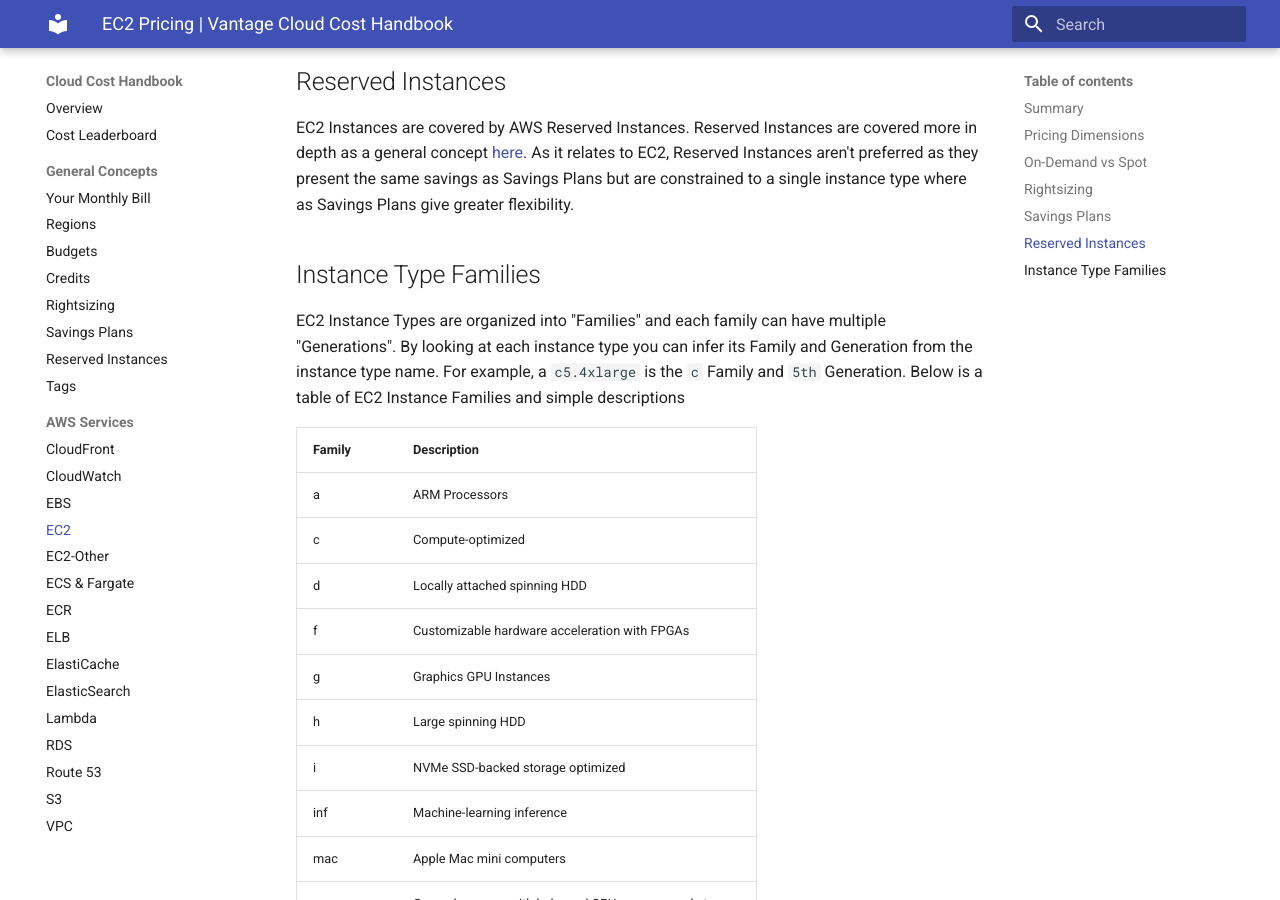
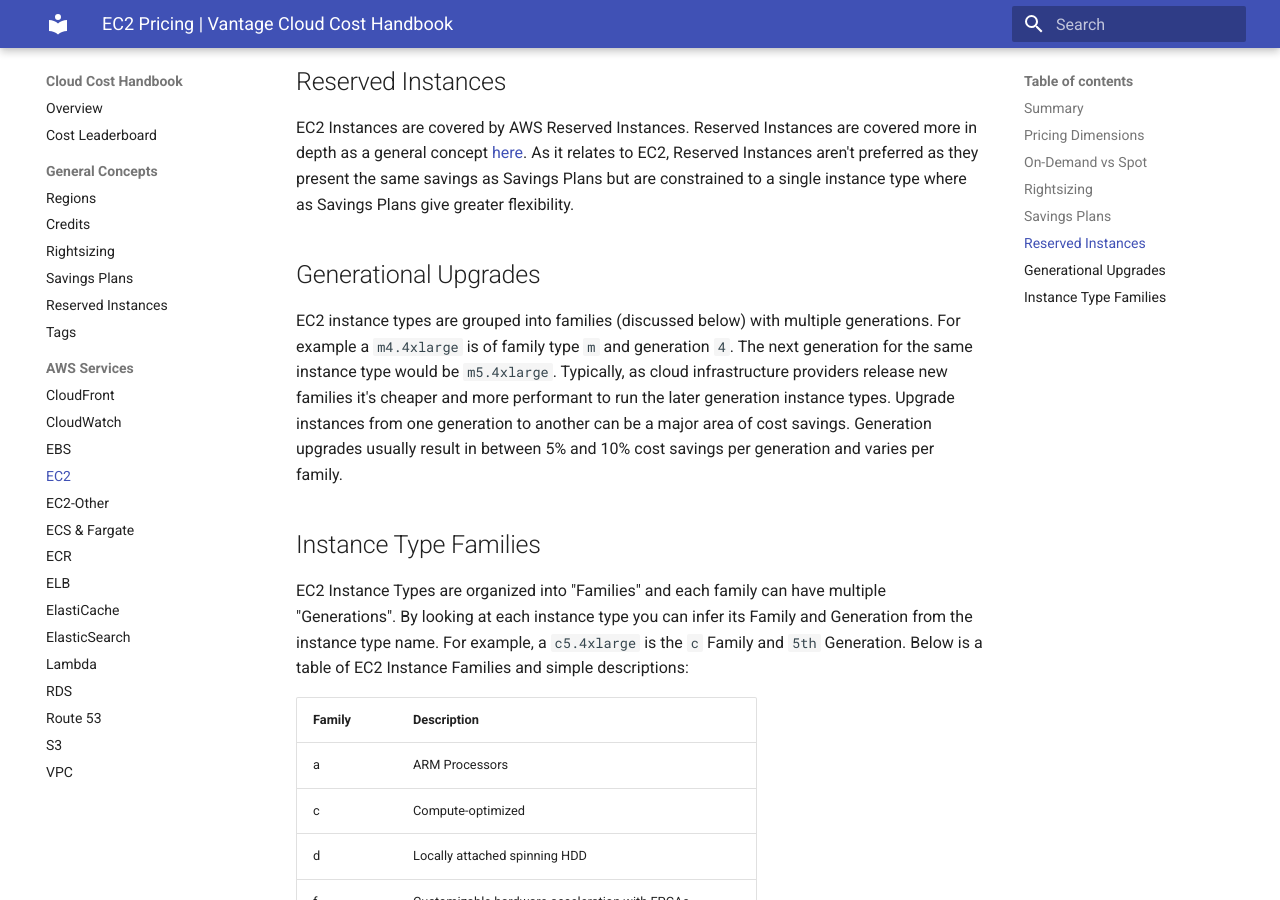
Before and after one commit to vantage-sh/handbook.vantage.sh, an MkDocs documentation site: the page built from docs/aws/services/ec2-pricing.md, in a window 1280 px wide and 900 px high, scrolled down 1513 px. Built offline with MkDocs 1.6.1 and Material for MkDocs 9.7.7, drawn with Linux system fonts in a browser that asks for light colours.

Commit message:
Add in credits language. Add in generational upgrades to ec2. remove some sidebar references for now

```diff
--- a/docs/aws/services/ec2-pricing.md
+++ b/docs/aws/services/ec2-pricing.md
@@ -28,9 +28,12 @@
 ## Reserved Instances
 EC2 Instances are covered by AWS Reserved Instances. Reserved Instances are covered more in depth as a general concept [here](/aws/concepts/reserved-instances/). As it relates to EC2, Reserved Instances aren't preferred as they present the same savings as Savings Plans but are constrained to a single instance type where as Savings Plans give greater flexibility.
 
+## Generational Upgrades
+EC2 instance types are grouped into families (discussed below) with multiple generations. For example a `m4.4xlarge` is of family type `m` and generation `4`. The next generation for the same instance type would be `m5.4xlarge`. Typically, as cloud infrastructure providers release new families it's cheaper and more performant to run the later generation instance types. Upgrade instances from one generation to another can be a major area of cost savings. Generation upgrades usually result in between 5% and 10% cost savings per generation and varies per family.
+
 ## Instance Type Families
+EC2 Instance Types are organized into "Families" and each family can have multiple "Generations". By looking at each instance type you can infer its Family and Generation from the instance type name. For example, a `c5.4xlarge` is the `c` Family and `5th` Generation. Below is a table of EC2 Instance Families and simple descriptions:
 
-EC2 Instance Types are organized into "Families" and each family can have multiple "Generations". By looking at each instance type you can infer its Family and Generation from the instance type name. For example, a `c5.4xlarge` is the `c` Family and `5th` Generation. Below is a table of EC2 Instance Families and simple descriptions
 
 | Family      | Description |
 | ----------- | ----------- |
--- a/mkdocs.yml
+++ b/mkdocs.yml
@@ -11,9 +11,7 @@
   - 'Overview' : 'index.md'
   - 'Cost Leaderboard': 'https://leaderboard.vantage.sh/'
   - 'General Concepts':
-    - 'Your Monthly Bill': 'aws/concepts/bill.md'
     - 'Regions' : 'aws/concepts/regions.md'
-    - 'Budgets': 'aws/concepts/budgets.md'
     - 'Credits': 'aws/concepts/credits.md'
     - 'Rightsizing': 'aws/concepts/rightsizing.md'
     - 'Savings Plans' : 'aws/concepts/savings-plans.md'
```
Also changed, not shown: docs/aws/concepts/credits.md (+13 -0 lines).
